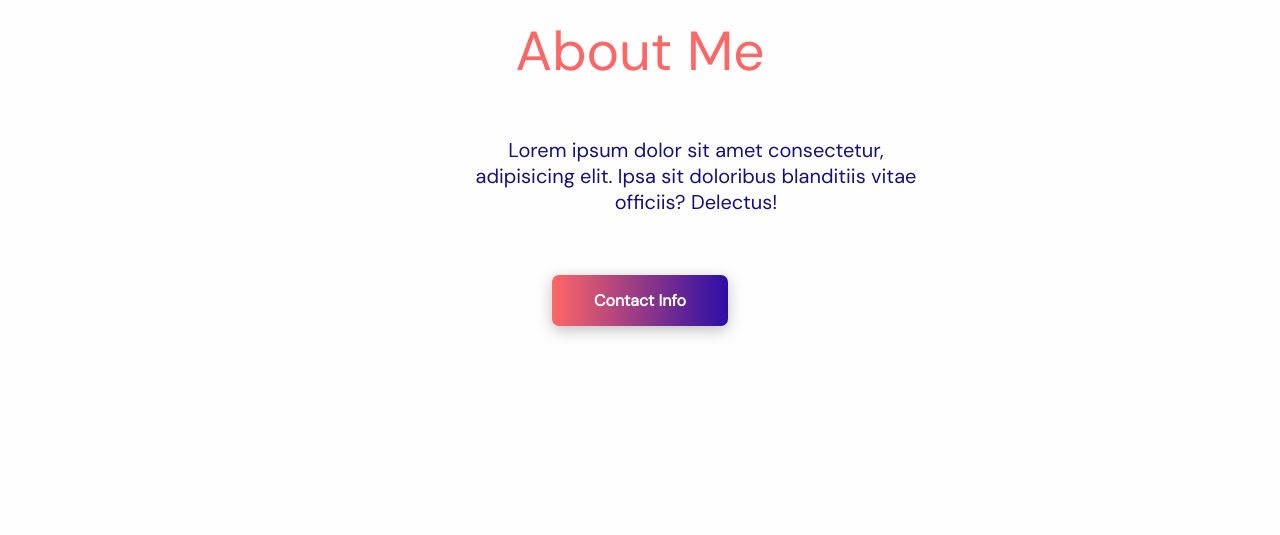
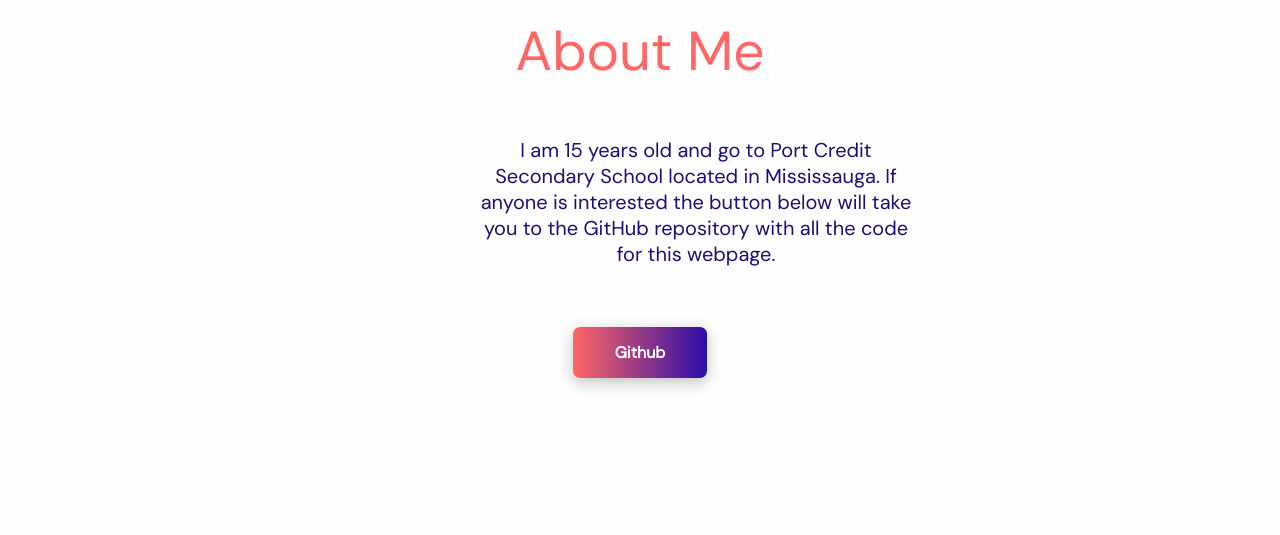
Before and after one commit to VishnudevP/Biowebpage, a plain HTML site: page Landing Page/index.html in a window 1280 px wide. Shown: the part 3480-4015 px from the top of the page. Drawn offline with nearby package versions, Linux system fonts and the light colour scheme.

Commit message:
Add files via upload

```diff
--- a/Landing Page/index.html
+++ b/Landing Page/index.html
@@ -125,10 +125,10 @@
         <div class="final">
             <div class="final-text">
                 <h1 class="finalHeader">About Me</h1>
-                <p class="finalsubHeader">Lorem ipsum dolor sit amet consectetur, adipisicing elit. Ipsa sit doloribus blanditiis vitae officiis? Delectus!</p>
+                <p class="finalsubHeader">I am 15 years old and go to Port Credit Secondary School located in Mississauga. If anyone is interested the button below will take you to the GitHub repository with all the code for this webpage. </p>
             </div>
             <div class="cta">
-                <a href="https://www.linkedin.com/in/vishnudev-poil-a3a9381a7/" target="_blank"><button class="cta-try">Contact Info</button></a>
+                <a href="https://github.com/VishnudevP/Biowebpage" target="_blank"><button class="cta-try">Github</button></a>
             </div>
         </div>
     </div>
--- a/Landing Page/landing.css
+++ b/Landing Page/landing.css
@@ -538,3 +538,11 @@ footer{
     margin-top: -650px;
     z-index: -2;
   }
+
+
+
+  @media screen and (max-width: 1090px) {
+    body {
+        display: none;
+    }
+  }
```
